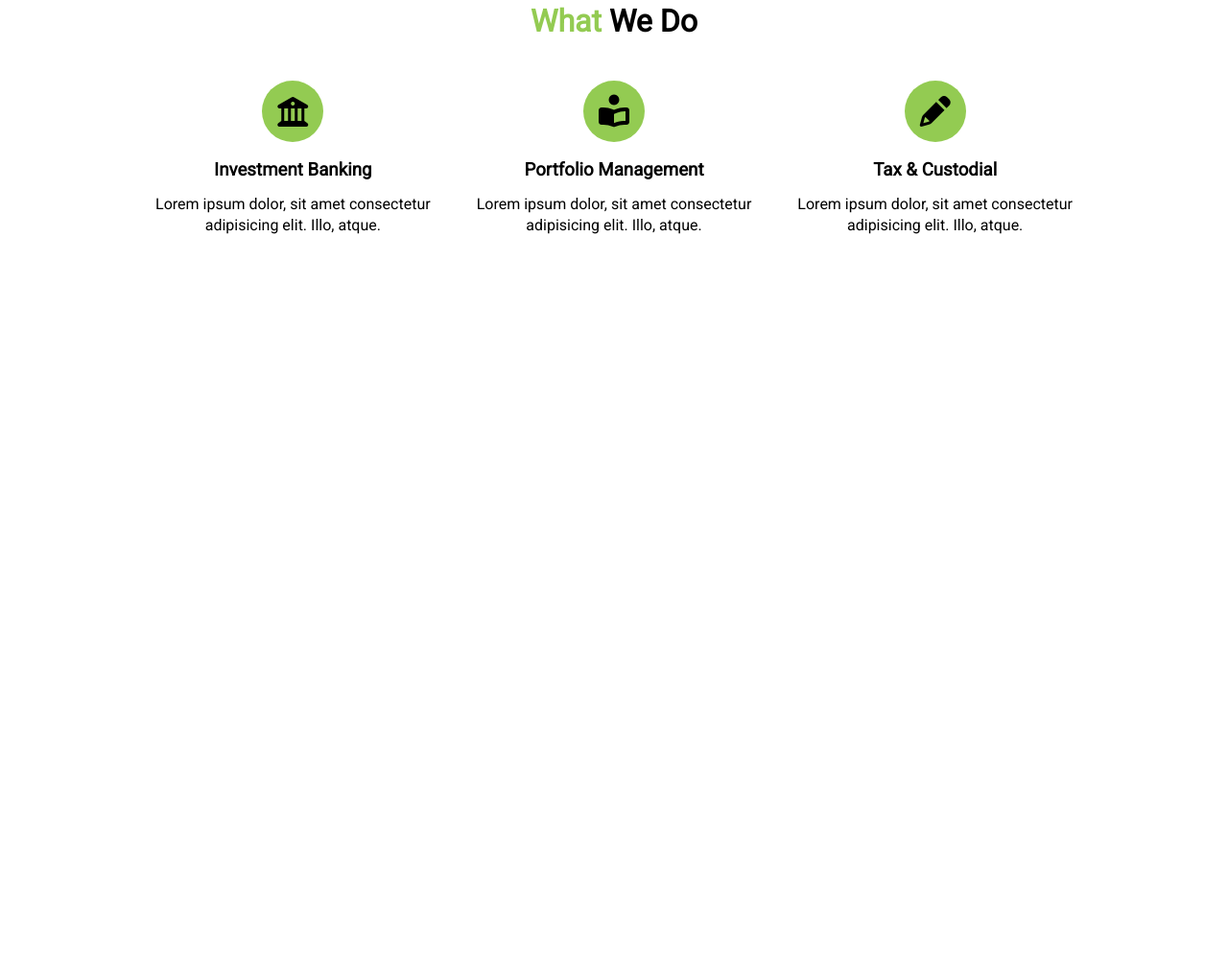
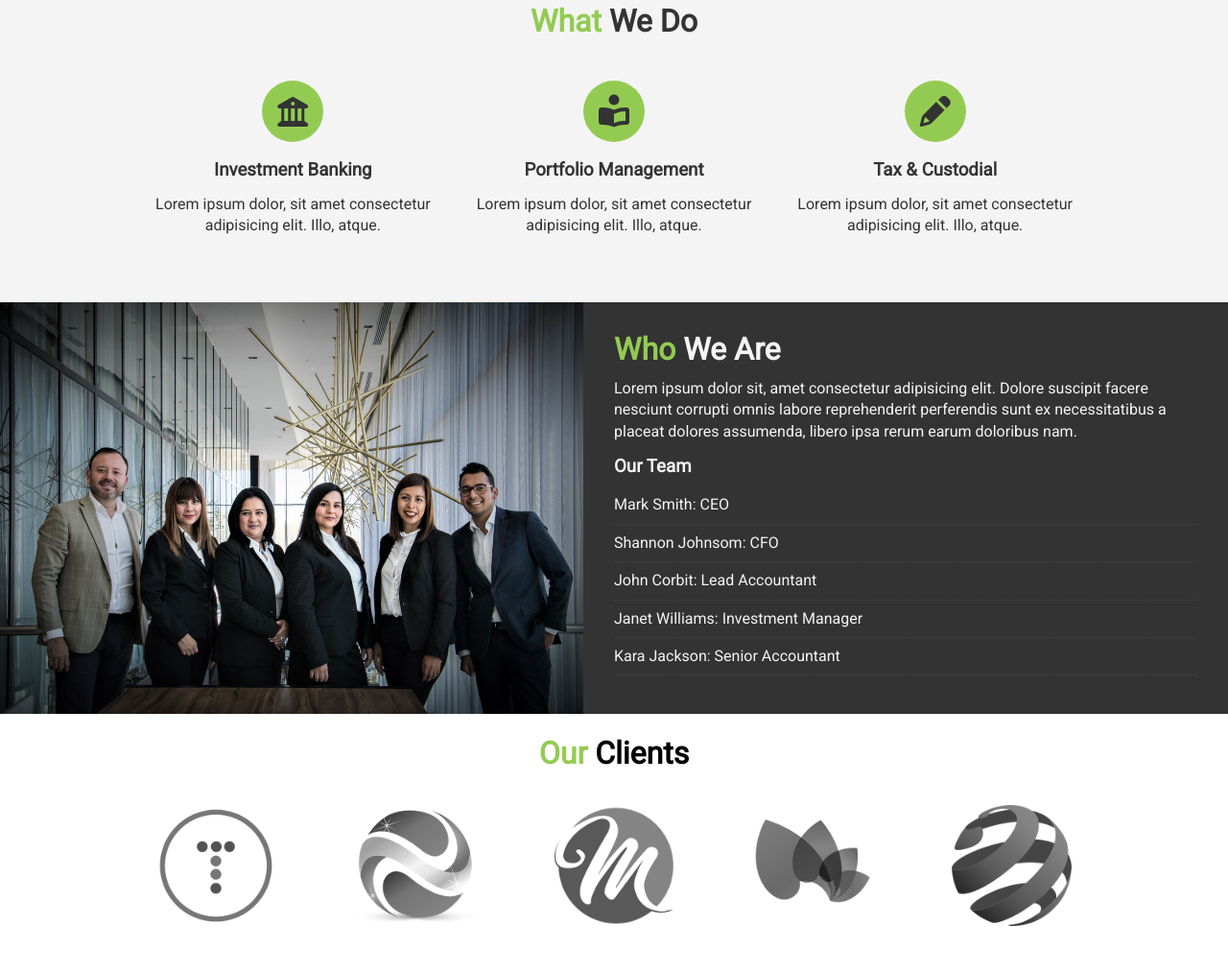
Before and after one commit to husseinbelaifa/edgeledger_website_html-css_flex, a plain HTML site: page index.html in a window 1280 px wide. Shown: the part 885-1898 px from the top of the page at 96% size. Before the commit the page ends 1200 px from the top, so only its background shows below. Drawn offline with Linux system fonts and the light colour scheme.

Commit message:
who we are section & our clients

```diff
--- a/css/style.css
+++ b/css/style.css
@@ -92,6 +92,41 @@ p {
 
 
 
+.p-1 {
+ padding: 1.5rem;
+}
+
+.p-2 {
+ padding: 2rem;
+}
+
+
+.p-3 {
+ padding: 3rem;
+}
+
+
+.bg-light {
+ background: #f4f4f4;
+ color: #333;
+}
+
+.bg-dark {
+ background: #333;
+ color: #f4f4f4;
+}
+
+.list {
+ margin: 0.5rem 0;
+ list-style: none;
+
+}
+
+.list li {
+ padding: 0.5rem 0;
+ border-bottom: #444 dotted 1px;
+}
+
 
 /* NavBar */
 
@@ -171,3 +206,29 @@ p {
  border-radius: 50%;
  margin-bottom: 1rem;
 }
+
+/* Section: Who We Are */
+#who {
+ display: flex;
+
+}
+
+#who div {
+ flex: 1;
+}
+
+#who .who-img {
+ background: url('../img/people.jpg') no-repeat center center/cover;
+
+}
+
+/* Clients */
+#clients .items {
+ display: flex;
+}
+
+#clients .items img {
+ display: block;
+ margin: auto;
+ width: 60%;
+}
--- a/index.html
+++ b/index.html
@@ -85,6 +85,46 @@
 
  </section>
 
+ <!-- Section Who We Are  -->
+
+ <section id="who">
+  <div class="who-img"></div>
+  <div class="who-text bg-dark p-2">
+
+   <h2 class="m-heading"><span class="text-primary">Who</span> We Are</h2>
+   <p>Lorem ipsum dolor sit, amet consectetur adipisicing elit. Dolore suscipit facere nesciunt corrupti omnis labore
+    reprehenderit perferendis sunt ex necessitatibus a placeat dolores assumenda, libero ipsa rerum earum doloribus nam.
+   </p>
+
+   <h3>Our Team</h3>
+
+   <ul class="list">
+    <li>Mark Smith: CEO</li>
+    <li>Shannon Johnsom: CFO</li>
+    <li>John Corbit: Lead Accountant</li>
+    <li>Janet Williams: Investment Manager</li>
+    <li>Kara Jackson: Senior Accountant</li>
+   </ul>
+  </div>
+ </section>
+
+ <!-- Section:Clients -->
+
+ <section id="clients" class="py-1">
+  <div class="container">
+   <h2 class="m-heading text-center">
+    <span class="text-primary">Our</span> Clients
+   </h2>
+
+   <div class="items py-1">
+    <div><img src="./img/logos/logo1.png" alt=""></div>
+    <div><img src="./img/logos/logo2.png" alt=""></div>
+    <div><img src="./img/logos/logo3.png" alt=""></div>
+    <div><img src="./img/logos/logo4.png" alt=""></div>
+    <div><img src="./img/logos/logo5.png" alt=""></div>
+   </div>
+  </div>
+ </section>
 </body>
 
 </html>
```
